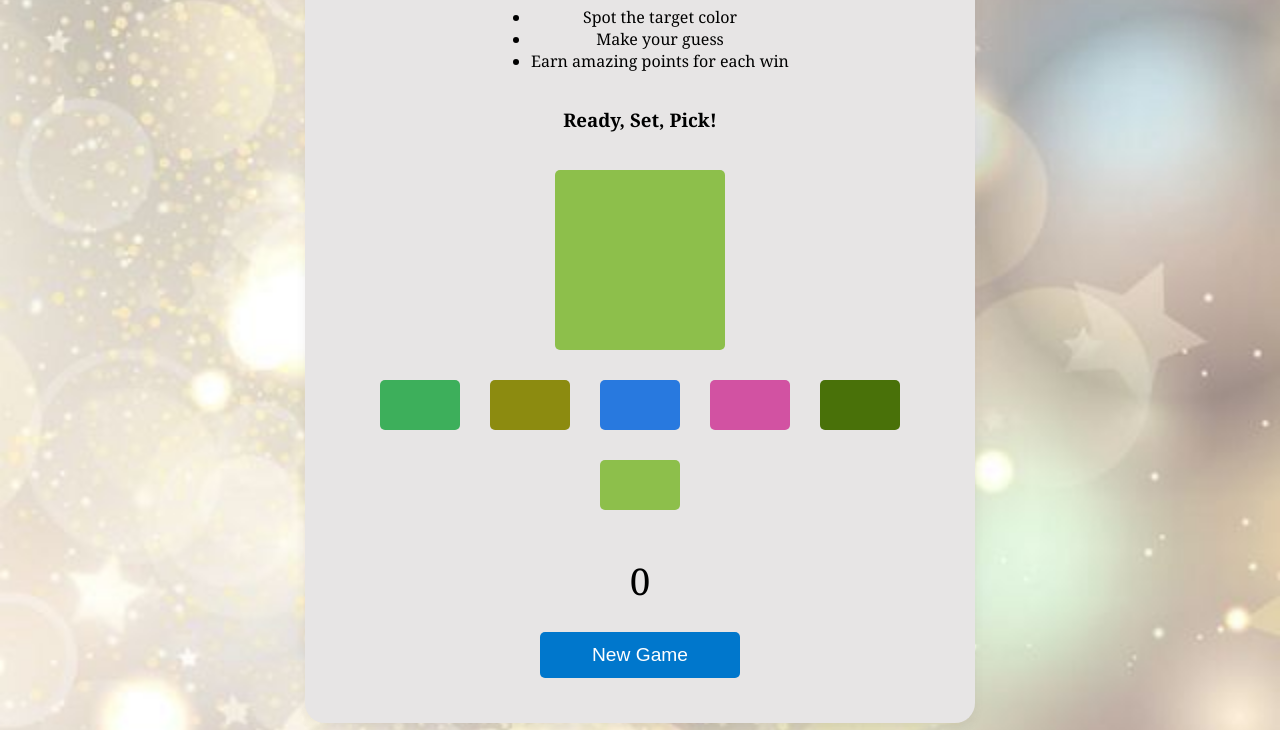
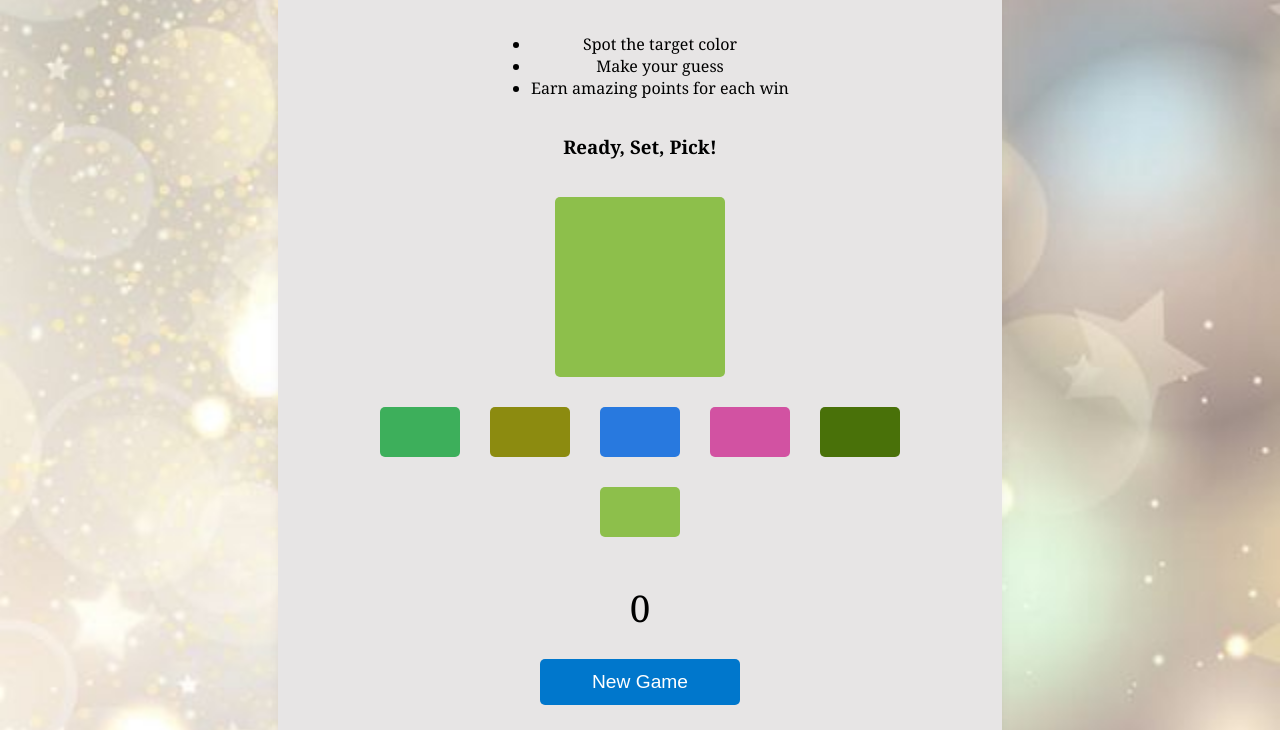
Before and after one commit to Aizeapp/Game, a plain HTML site: page index.html in a window 1280 px wide. Shown: the part 255-985 px from the top of the page. Drawn offline with Linux system fonts and the light colour scheme.

Commit message:
Updated CSS styleS

```diff
--- a/game.css
+++ b/game.css
@@ -34,9 +34,10 @@ button:hover {
     flex-direction: column;
     align-items: center;
     background-color: #e7e5e5;
-    padding: 35px;
+    padding: 5%;
     border-radius: 20px;
     box-shadow: 0 4px 10px rgba(110, 100, 100, 0.1);
+    width: 90%;
     max-width: 600px;
     margin: 0 auto;
 }
```
